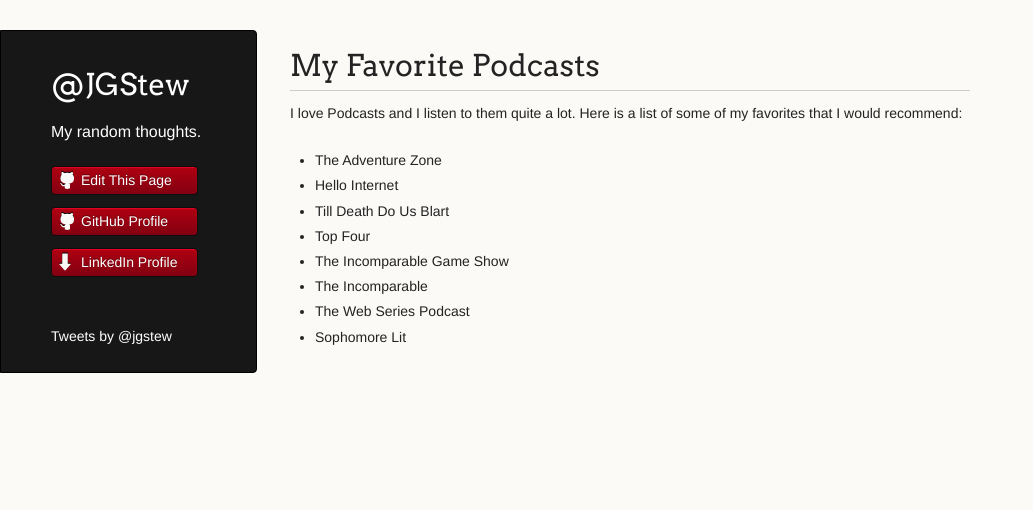
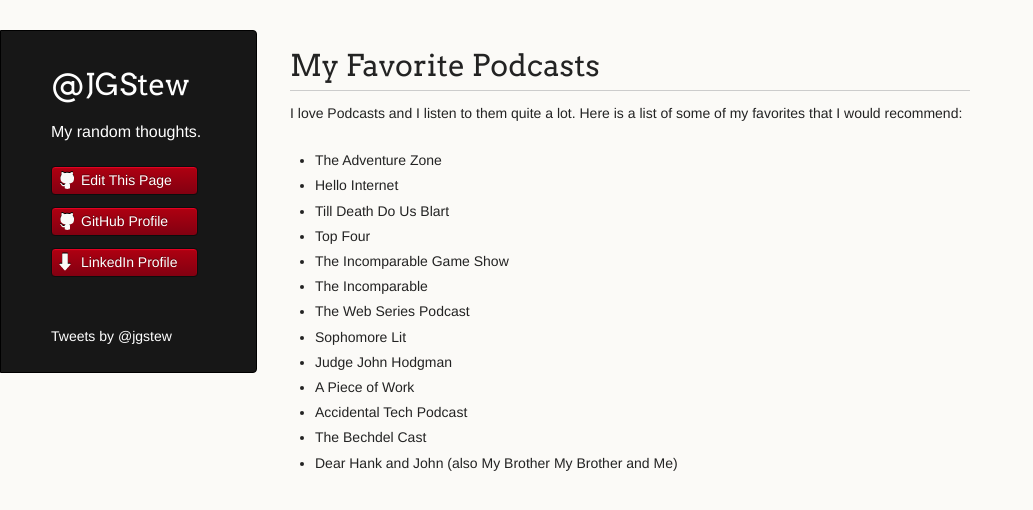
Before and after one commit to jgstew/jgstew.github.io, a Jekyll site: the page built from _posts/2018-01-01-My-Favorite-Podcasts.md, in a window 1280 px wide. Shown: the top 510 px of the page, without its empty margins (0-1033 px from the left). Built offline with Jekyll 4.4.1, drawn with Linux system fonts in a browser that asks for light colours; comment, search, counter and statistics services are not loaded.

Commit message:
Update 2018-01-01-My-Favorite-Podcasts.md

```diff
--- a/_posts/2018-01-01-My-Favorite-Podcasts.md
+++ b/_posts/2018-01-01-My-Favorite-Podcasts.md
@@ -9,3 +9,8 @@ I love Podcasts and I listen to them quite a lot. Here is a list of some of my f
 - The Incomparable
 - The Web Series Podcast
 - Sophomore Lit
+- Judge John Hodgman
+- A Piece of Work
+- Accidental Tech Podcast
+- The Bechdel Cast
+- Dear Hank and John (also My Brother My Brother and Me)
```
